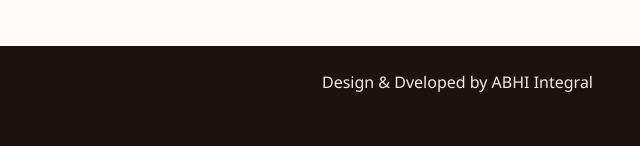
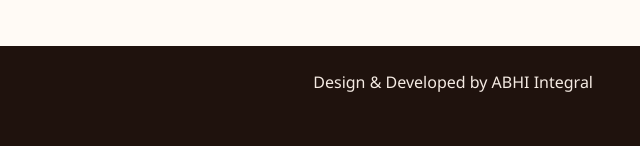
Before and after one commit to AbhilashHebbarMU/sri_mahalakshmi_temple, a plain HTML site: page index.html in a window 1280 px wide. Shown: the part 1902-2048 px from the top of the page, 605-1245 px from the left. Drawn offline with nearby package versions, Linux system fonts and the light colour scheme.

Commit message:
Update index.html

```diff
--- a/index.html
+++ b/index.html
@@ -208,7 +208,7 @@
           <p class="mb-0"><a href="{{https://www.instagram.com/shri.mahalakshmitemple/}}" target="_blank" rel="noopener">Follow on social</a></p>
         </div>
         <div class="col-md-6 text-md-end">
-          <p class="mb-1 mb-md-0">Design & Dveloped by ABHI Integral</p>
+          <p class="mb-1 mb-md-0">Design & Developed by ABHI Integral</p>
         </div>
       </div>
     </div>
```
